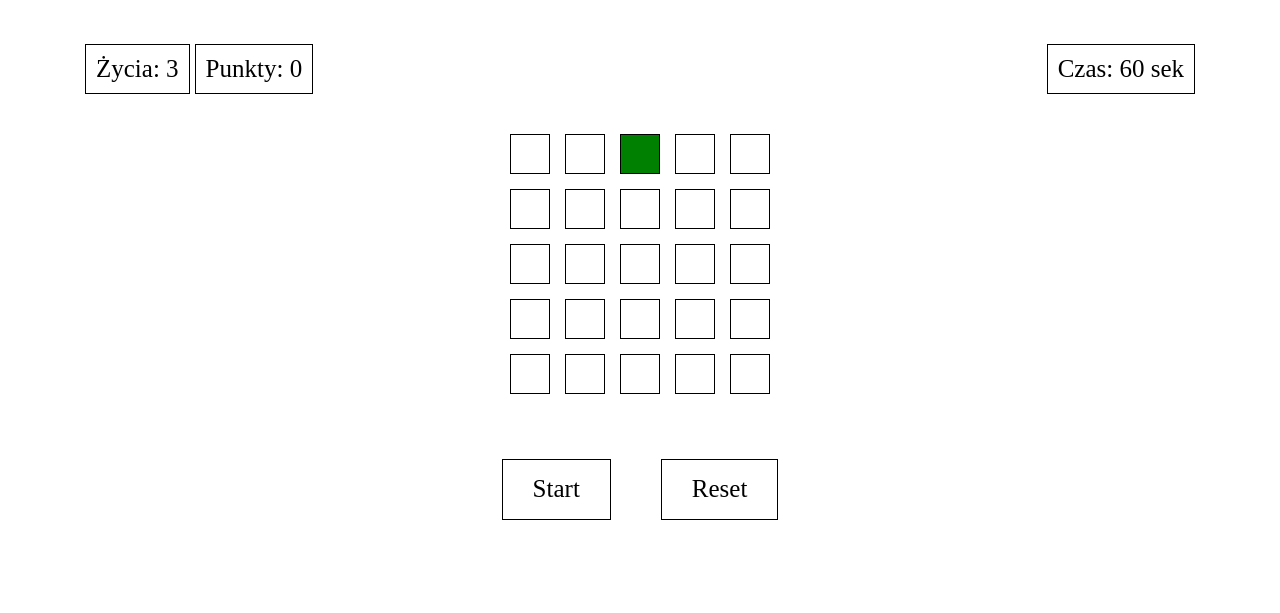
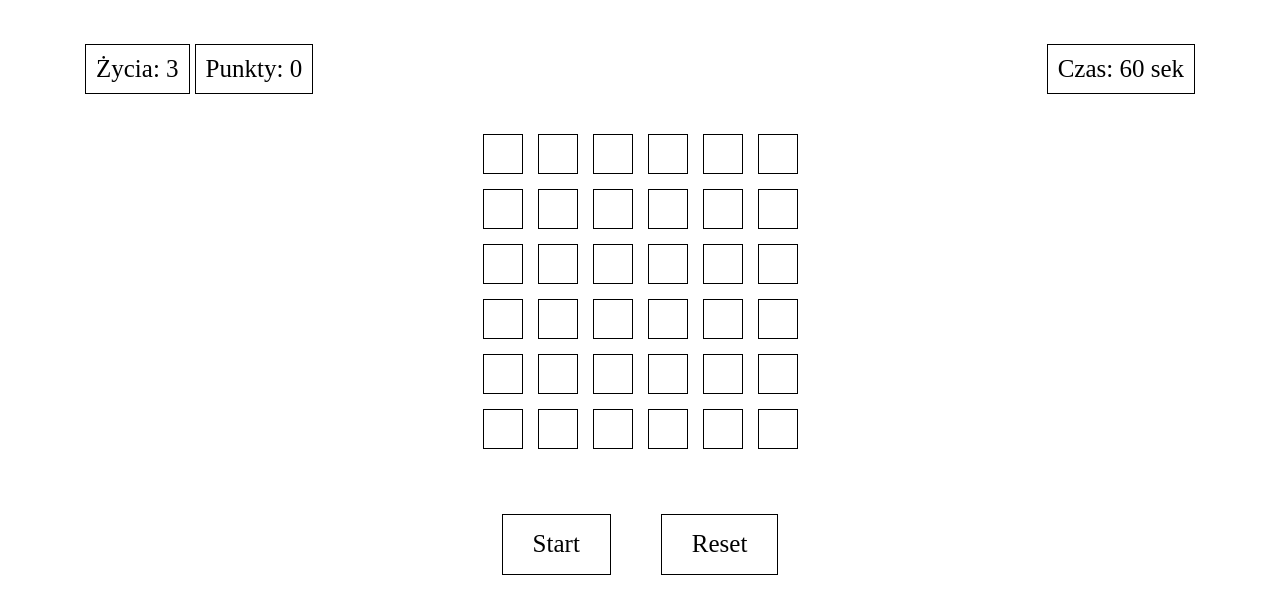
Before and after one commit to Pablo-Es/gwo-task-js, a website built with webpack: page src/static/index.html in a window 1280 px wide. Shown: the part 61-674 px from the top of the page. Built offline with nearby package versions, Linux system fonts and the light colour scheme.

Commit message:
generate squares

```diff
--- a/src/index.js
+++ b/src/index.js
@@ -1,19 +1,23 @@
-let lifes = document.querySelector('js-time-score__life-number');
-let points = document.querySelector('js-time-score__points-nmb');
-let time = document.querySelector('js-time-score__time');
+let lifes = document.querySelector('.js-time-score__life-number');
+let points = document.querySelector('.js-time-score__points-nmb');
+let time = document.querySelector('.js-time-score__time');
+const table = document.querySelector('.js-table');
 
 
+const squareNumberInRow = 6;
+const setSquare = (squareNumberInRow) => {
+let output ='';
+for (let i = 0; i < squareNumberInRow; i++) {
 
-const squareNumberInRow = 5;
-const setSquare = (squareNumberInRow) => {
-    let tr = '';
-    let output = '';
-for (let i = 0; i < squareNumberInRow; i++) {
-    output += '<tr></tr>';
+    let td = '';
     for(let j = 0; j < squareNumberInRow; j++) {
-        output+= '<td></td>';
+        td+= `<td data-tdId="td_${i}${j}"></td>`;
     }
-    console.log(output);
+    output += `<tr>${td}</tr>`;
+
+
 }
+    table.innerHTML = output;
+
 };
 setSquare(squareNumberInRow);
--- a/src/static/index.html
+++ b/src/static/index.html
@@ -21,43 +21,9 @@
         <p class="time-score__time">Czas: <span class="js-time-score__time">60</span> sek</p>
     </section>
     <section class="game">
-        <div class="table">
-        <table>
-            <tr>
-                <td></td>
-                <td></td>
-                <td class="active"></td>
-                <td></td>
-                <td></td>
-            </tr>
-            <tr>
-                <td></td>
-                <td></td>
-                <td></td>
-                <td></td>
-                <td></td>
-            </tr>
-            <tr>
-                <td></td>
-                <td></td>
-                <td></td>
-                <td></td>
-                <td></td>
-            </tr>
-            <tr>
-                <td></td>
-                <td></td>
-                <td></td>
-                <td></td>
-                <td></td>
-            </tr>
-            <tr>
-                <td></td>
-                <td></td>
-                <td></td>
-                <td></td>
-                <td></td>
-            </tr>
+        <div class="table-content">
+        <table class="table js-table">
+
 
         </table>
         </div>
--- a/src/static/style.css
+++ b/src/static/style.css
@@ -29,13 +29,13 @@ h1  {
     .time-score__time {
         margin-left: auto;
     }
-.table {
+.table-content {
     display: flex;
     justify-content: center;
     margin-bottom: 50px;
 
 }
-table {
+.table {
     border-spacing: 15px;
 
 }
```
